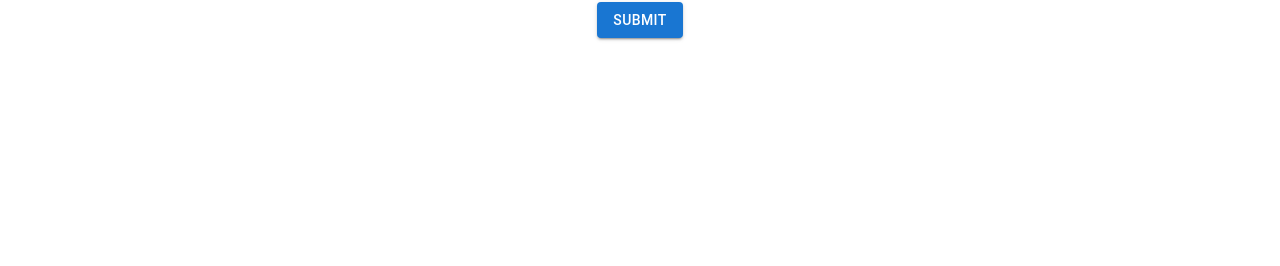
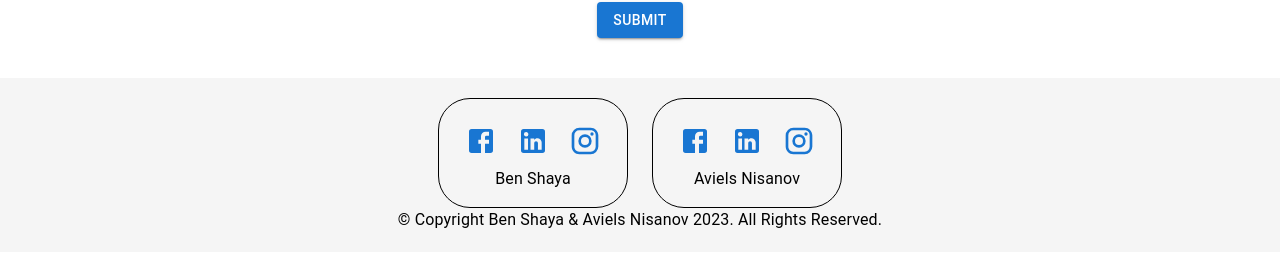
Before and after one commit to Avielnis/FullStack-BlogBox, a React (Create React App) app: page /EditPassword in a window 1280 px wide. Shown: the part 338-604 px from the top of the page. Built offline with nearby package versions, Linux system fonts and the light colour scheme; no server answers.

Commit message:
adding footer

```diff
--- a/public/index.html
+++ b/public/index.html
@@ -2,7 +2,8 @@
 <html lang="en">
   <head>
     <meta charset="utf-8" />
-    <link rel="icon" href="%PUBLIC_URL%/blogging.ico" />
+      <link rel="icon" href="%PUBLIC_URL%/favicon.ico" />
+      <link rel="icon" href="%PUBLIC_URL%/blogging.ico" />
     <meta name="viewport" content="width=device-width, initial-scale=1" />
     <meta name="theme-color" content="#000000" />
     <meta
--- a/src/App.js
+++ b/src/App.js
@@ -14,6 +14,7 @@ import {loginWithSession, userInfo} from "./components/Login";
 import EditPost from "./components/EditPost";
 import ForgotPass from "./components/ForgotPass";
 import ChangePassword from "./components/ChangePassword";
+import Footer from "./components/Footer";
 
 function App() {
     loginWithSession()
@@ -39,6 +40,9 @@ function App() {
                     <Route path={'/EditPassword'} Component={ChangePassword}></Route>
                 </Routes>
             </div>
+            <div>
+                <Footer />
+            </div>
         </div>
 
     );
--- /dev/null
+++ b/src/components/Footer.js
@@ -0,0 +1,89 @@
+import React, { Component } from 'react';
+import '../styles/Footer.css';
+import { Box, Typography, IconButton } from '@mui/material';
+import FacebookIcon from '@mui/icons-material/Facebook';
+import LinkedInIcon from '@mui/icons-material/LinkedIn';
+import InstagramIcon from '@mui/icons-material/Instagram';
+
+class Footer extends Component {
+    render() {
+        return (
+            <footer>
+                <Box display="flex" justifyContent="center" alignItems="center" flexDirection="row" id="Contact Me">
+                    {/* Ben Shaya's Social Links */}
+                    <Box border={1} borderRadius={8} padding={2} display="flex" flexDirection="column" alignItems="center" marginRight={3}>
+                        <Box display="flex" justifyContent="center">
+                            <IconButton
+                                href="https://www.facebook.com/ben.shaya.5"
+                                target="_blank"
+                                rel="noreferrer"
+                                color="primary"
+                                aria-label="Facebook"
+                            >
+                                <FacebookIcon />
+                            </IconButton>
+                            <IconButton
+                                href="https://il.linkedin.com/in/ben-shaya-939948202?trk=people-guest_people_search-card"
+                                target="_blank"
+                                rel="noreferrer"
+                                color="primary"
+                                aria-label="LinkedIn"
+                            >
+                                <LinkedInIcon />
+                            </IconButton>
+                            <IconButton
+                                href="https://www.instagram.com/ben_shaya/"
+                                target="_blank"
+                                rel="noreferrer"
+                                color="primary"
+                                aria-label="Instagram"
+                            >
+                                <InstagramIcon />
+                            </IconButton>
+                        </Box>
+                        <Typography variant="body1">Ben Shaya</Typography>
+                    </Box>
+
+                    {/* Aviels Nisanov's Social Links */}
+                    <Box border={1} borderRadius={8} padding={2} display="flex" flexDirection="column" alignItems="center">
+                        <Box display="flex" justifyContent="center">
+                            <IconButton
+                                href="https://www.facebook.com/avielni"
+                                target="_blank"
+                                rel="noreferrer"
+                                color="primary"
+                                aria-label="Facebook"
+                            >
+                                <FacebookIcon />
+                            </IconButton>
+                            <IconButton
+                                href="https://www.linkedin.com/in/aviel-nisanov-84b407203/"
+                                target="_blank"
+                                rel="noreferrer"
+                                color="primary"
+                                aria-label="LinkedIn"
+                            >
+                                <LinkedInIcon />
+                            </IconButton>
+                            <IconButton
+                                href="https://www.instagram.com/avielnis/"
+                                target="_blank"
+                                rel="noreferrer"
+                                color="primary"
+                                aria-label="Instagram"
+                            >
+                                <InstagramIcon />
+                            </IconButton>
+                        </Box>
+                        <Typography variant="body1">Aviels Nisanov</Typography>
+                    </Box>
+                </Box>
+                <Typography align="center">
+                    © Copyright Ben Shaya & Aviels Nisanov 2023. All Rights Reserved.
+                </Typography>
+            </footer>
+        );
+    }
+}
+
+export default Footer;
--- a/src/components/GoogleSignIn.js
+++ b/src/components/GoogleSignIn.js
@@ -13,6 +13,7 @@ function GoogleSignIn() {
     const [clicked, setClicked] = useState(false)
     const handleResolve = (resp) => {
         setClicked(true);
+        console.log(resp.data)
         const userData = {
             email: resp.data.email,
             full_name: resp.data.name,
--- a/src/styles/App.css
+++ b/src/styles/App.css
@@ -40,11 +40,10 @@
     transform: scale(1.1); /* slightly scale up the link on hover */
     background-color: #ff4646; /* slightly lighter red color on hover */
 }
-
-#main {
-    float: left;
-    width:100%; /* Adjust this value as needed */
-}
+/*#main {*/
+/*    float: left;*/
+/*    width:100%; !* Adjust this value as needed *!*/
+/*}*/
 
 #slideBar {
     float: left;
--- /dev/null
+++ b/src/styles/Footer.css
@@ -0,0 +1,23 @@
+
+footer {
+    background-color: #f5f5f5;
+    padding: 20px 0;
+    margin-top: 40px;
+}
+
+footer a {
+    text-decoration: none;
+    color: #3f51b5;
+}
+
+footer a:hover {
+    color: #1a237e;
+}
+
+footer .MuiIconButton-root {
+    padding: 10px;
+}
+
+footer .MuiSvgIcon-root {
+    font-size: 2rem;
+}
```
Also changed, not shown: 1 other file (tests, documents, lock files or other folders).
